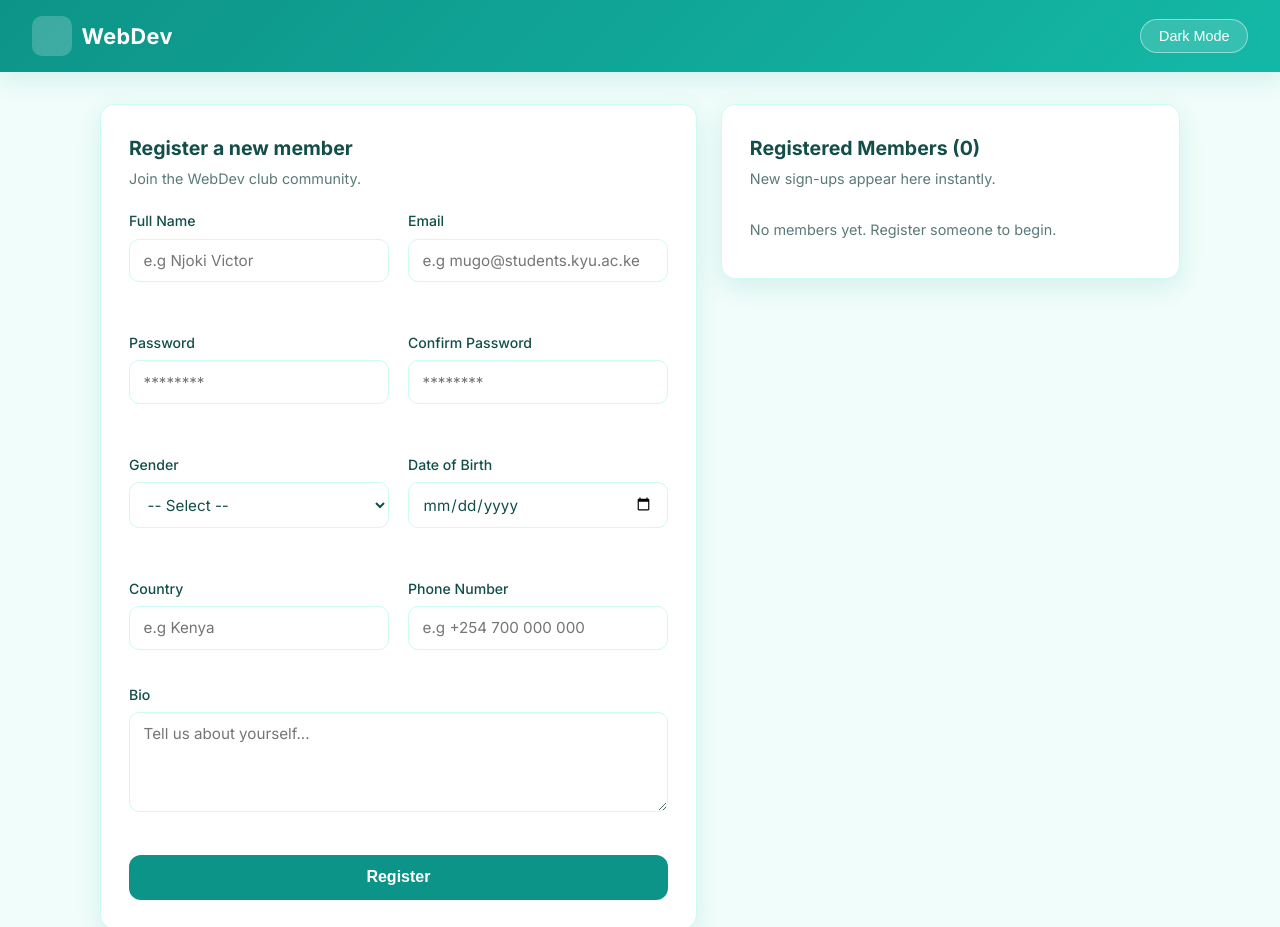
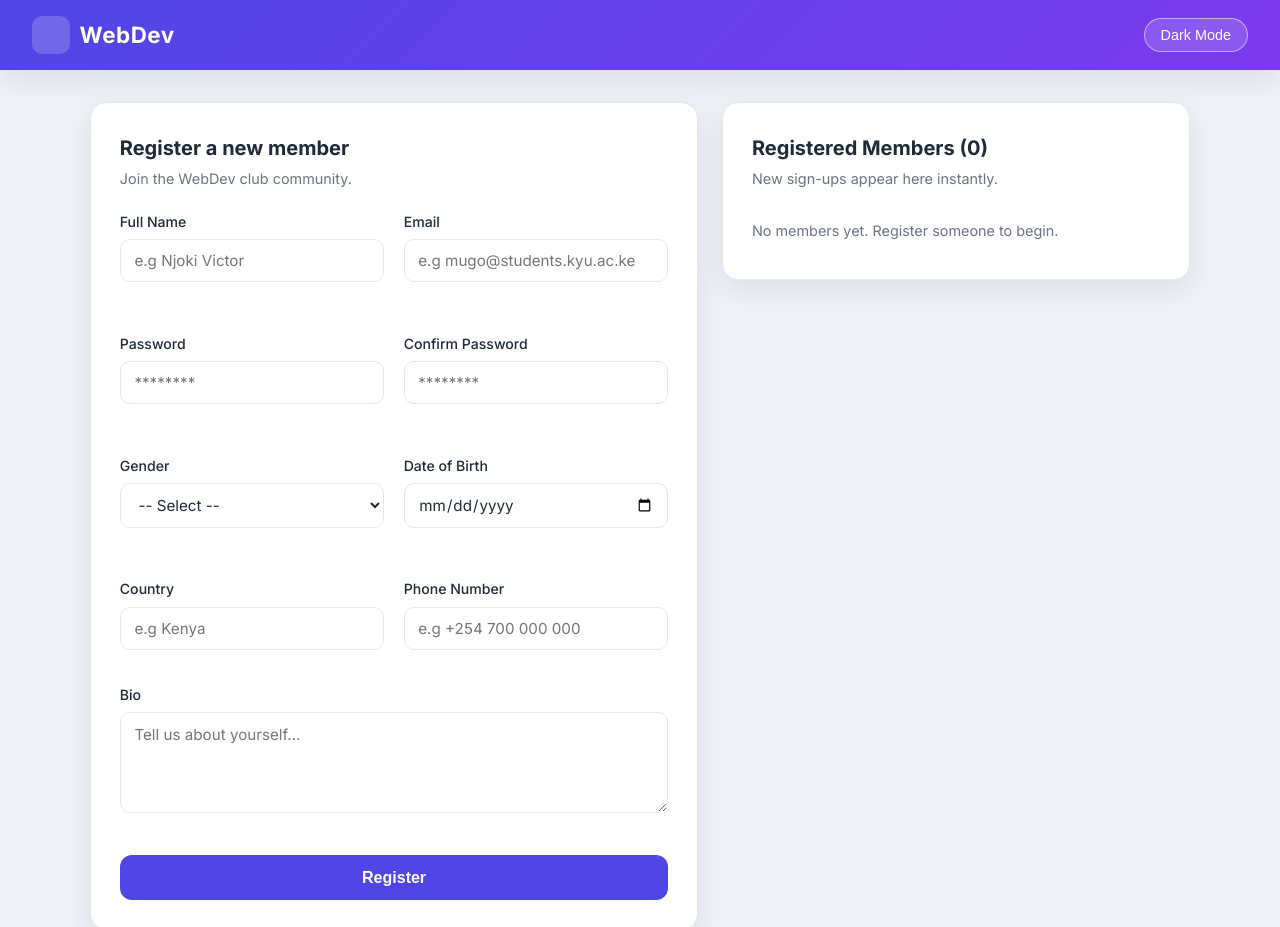
Before and after one commit to celeb428/mkale-fx, a plain HTML site: page index.html in a window 1280 px wide. Shown: the top 927 px of the page. Drawn offline with Linux system fonts and the light colour scheme.

Commit message:
Restore original style.css as per assignment

```diff
--- a/style.css
+++ b/style.css
@@ -1,16 +1,16 @@
 :root {
-  --primary: #0d9488;          /* teal */
-  --primary-dark: #0f766e;
-  --accent: #f59e0b;           /* amber */
-  --bg: #f0fdfa;
+  --primary: #4f46e5;          /* indigo */
+  --primary-dark: #4338ca;
+  --accent: #22c55e;           /* green */
+  --bg: #eef1f6;
   --card-bg: #ffffff;
-  --text: #134e4a;
-  --muted: #5b7a76;
-  --border: #ccfbf1;
+  --text: #1f2937;
+  --muted: #6b7280;
+  --border: #e5e7eb;
   --error: #dc2626;
-  --success: #059669;
-  --radius: 14px;
-  --shadow: 0 8px 24px rgba(13, 148, 136, 0.12);
+  --success: #16a34a;
+  --radius: 16px;
+  --shadow: 0 10px 30px rgba(17, 24, 39, 0.08);
 }
 
 * {
@@ -28,13 +28,13 @@ body {
   transition: background 0.3s ease, color 0.3s ease;
 }
 
-/* ---- Header ---- */
+/* ---- Header: gradient + flexbox ---- */
 .site-header {
   display: flex;
   justify-content: space-between;
   align-items: center;
   padding: 1rem 2rem;
-  background: linear-gradient(135deg, var(--primary), #14b8a6);
+  background: linear-gradient(135deg, var(--primary), #7c3aed);
   color: #fff;
   box-shadow: var(--shadow);
   position: sticky;
@@ -43,34 +43,33 @@ body {
 }
 
 .brand { display: flex; align-items: center; gap: 0.6rem; }
-.brand h1 { font-size: 1.35rem; font-weight: 700; letter-spacing: 0.4px; }
+.brand h1 { font-size: 1.4rem; font-weight: 700; letter-spacing: 0.5px; }
 .logo {
   display: inline-grid;
   place-items: center;
-  width: 40px; height: 40px;
-  background: rgba(255, 255, 255, 0.2);
+  width: 38px; height: 38px;
+  background: rgba(255, 255, 255, 0.18);
   border-radius: 10px;
   font-weight: 700;
-  font-size: 0.95rem;
 }
 
 .theme-btn {
   background: rgba(255, 255, 255, 0.15);
   color: #fff;
-  border: 1px solid rgba(255, 255, 255, 0.45);
-  padding: 0.5rem 1.1rem;
+  border: 1px solid rgba(255, 255, 255, 0.5);
+  padding: 0.5rem 1rem;
   border-radius: 999px;
   cursor: pointer;
   font-size: 0.9rem;
   font-weight: 500;
   transition: background 0.2s ease, transform 0.1s ease;
 }
-.theme-btn:hover { background: rgba(255, 255, 255, 0.28); }
+.theme-btn:hover { background: rgba(255, 255, 255, 0.3); }
 .theme-btn:active { transform: scale(0.96); }
 
-/* ---- Layout ---- */
+/* ---- Layout: two cards side by side (CSS Grid) ---- */
 .container {
-  width: min(1080px, 92%);
+  width: min(1100px, 92%);
   margin: 2rem auto;
   display: grid;
   grid-template-columns: 1.3fr 1fr;
@@ -81,15 +80,15 @@ body {
 /* ---- Card ---- */
 .card {
   background: var(--card-bg);
-  padding: 1.75rem;
+  padding: 1.8rem;
   border-radius: var(--radius);
   box-shadow: var(--shadow);
   border: 1px solid var(--border);
 }
-.card h2 { font-size: 1.22rem; margin-bottom: 0.2rem; }
-.subtitle { color: var(--muted); font-size: 0.9rem; margin-bottom: 1.25rem; }
+.card h2 { font-size: 1.25rem; margin-bottom: 0.2rem; }
+.subtitle { color: var(--muted); font-size: 0.9rem; margin-bottom: 1.3rem; }
 
-/* ---- Form grid ---- */
+/* ---- Two-column field grid inside the form ---- */
 .grid-2 {
   display: grid;
   grid-template-columns: 1fr 1fr;
@@ -113,7 +112,7 @@ input, select, textarea {
 input:focus, select:focus, textarea:focus {
   outline: none;
   border-color: var(--primary);
-  box-shadow: 0 0 0 3px rgba(13, 148, 136, 0.18);
+  box-shadow: 0 0 0 3px rgba(79, 70, 229, 0.15);
 }
 textarea { resize: vertical; }
 
@@ -138,13 +137,13 @@ textarea { resize: vertical; }
 .error { color: var(--error); font-size: 0.78rem; margin-top: 0.25rem; min-height: 0.9rem; }
 .success {
   margin-top: 1rem; padding: 0.8rem 1rem;
-  background: rgba(5, 150, 105, 0.12);
+  background: rgba(22, 163, 74, 0.12);
   color: var(--success);
   border-radius: 10px; font-weight: 600; text-align: center;
 }
 .hidden { display: none; }
 
-/* Invalid field highlight */
+/* Highlight an invalid field */
 input.invalid, select.invalid, textarea.invalid {
   border-color: var(--error);
   box-shadow: 0 0 0 3px rgba(220, 38, 38, 0.12);
@@ -185,16 +184,16 @@ input.invalid, select.invalid, textarea.invalid {
   font-size: 0.85rem;
 }
 
-/* ---- Dark theme ---- */
+/* ---- Dark theme: JS adds class 'dark' to <body> ---- */
 body.dark {
-  --bg: #042f2e;
-  --card-bg: #134e4a;
-  --text: #ccfbf1;
-  --muted: #99f6e4;
-  --border: #115e59;
+  --bg: #0f172a;
+  --card-bg: #1e293b;
+  --text: #e2e8f0;
+  --muted: #94a3b8;
+  --border: #334155;
 }
 
-/* ---- Responsive ---- */
+/* ---- Responsive: stack to one column on small screens ---- */
 @media (max-width: 860px) {
   .container { grid-template-columns: 1fr; }
 }
```
